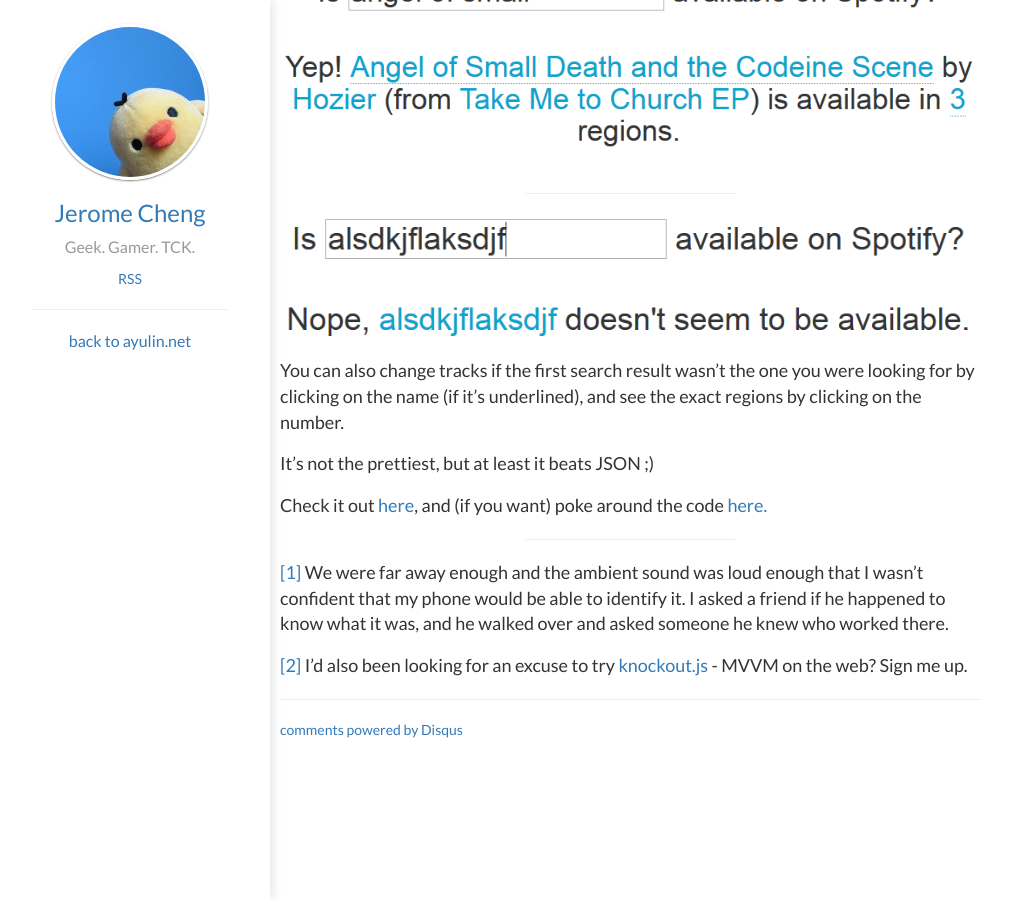
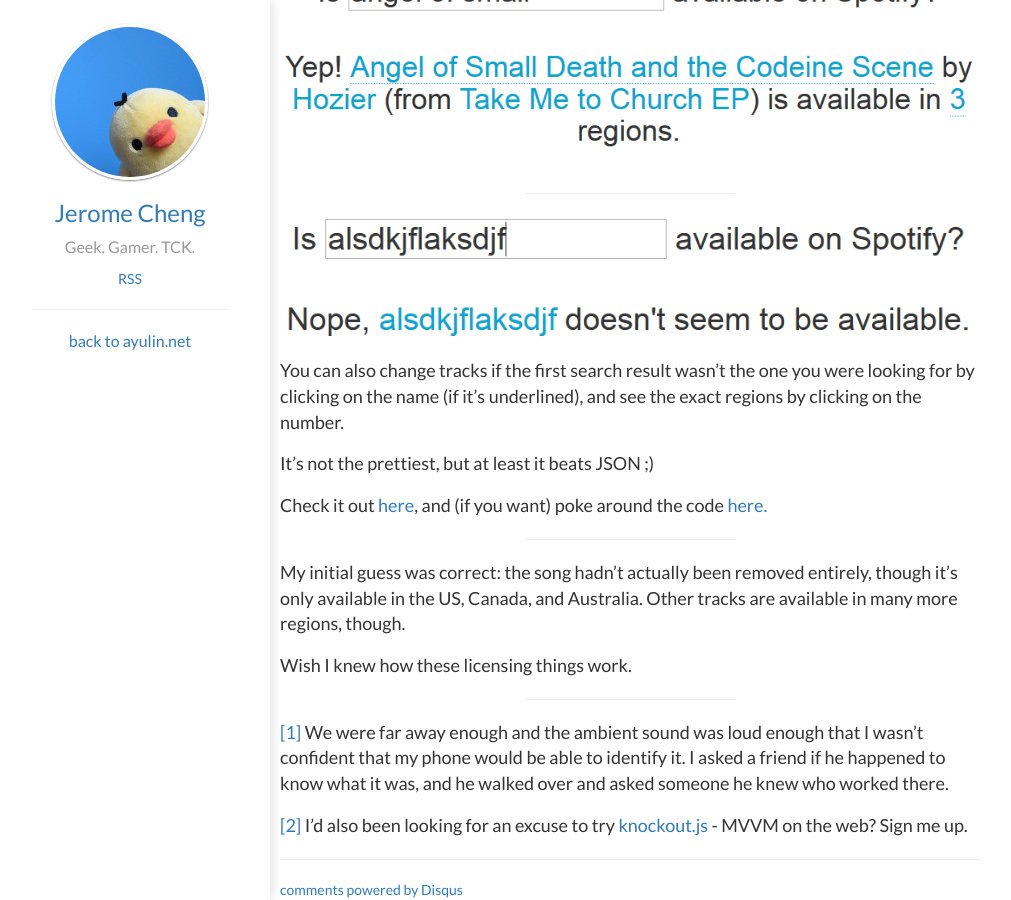
Before and after one commit to jcheng31/ayulin.net, a Jekyll site: the page built from Content/_posts/2014-04-15-is-it-on-spotify.md, in a window 1280 px wide and 900 px high, scrolled down 1368 px. Shown: the whole window, without its empty margins (10-1021 px from the left). Built offline with Jekyll 4.4.1, drawn with Linux system fonts in a browser that asks for light colours; nearby versions of some CDN libraries; Markdown is read by kramdown in place of the engine named in the settings; comment, search, counter and statistics services are not loaded.

Commit message:
Add conclusion.

```diff
--- a/Content/_posts/2014-04-15-is-it-on-spotify.md
+++ b/Content/_posts/2014-04-15-is-it-on-spotify.md
@@ -38,6 +38,12 @@ Check it out [here](https://jcheng31.github.io/isitonspotify/), and (if you want
 
 ---
 
+My initial guess was correct: the song hadn't actually been removed entirely, though it's only available in the US, Canada, and Australia. Other tracks are available in many more regions, though.
+
+Wish I knew how these licensing things work.
+
+---
+
 <a id="footnote1" href="#ref1">[1]</a> We were far away enough and the ambient sound was loud enough that I wasn't confident that my phone would be able to identify it. I asked a friend if he happened to know what it was, and he walked over and asked someone he knew who worked there.
 
 <a id="footnote2" href="#ref2">[2]</a> I'd also been looking for an excuse to try [knockout.js](http://knockoutjs.com/) - MVVM on the web? Sign me up.
```
